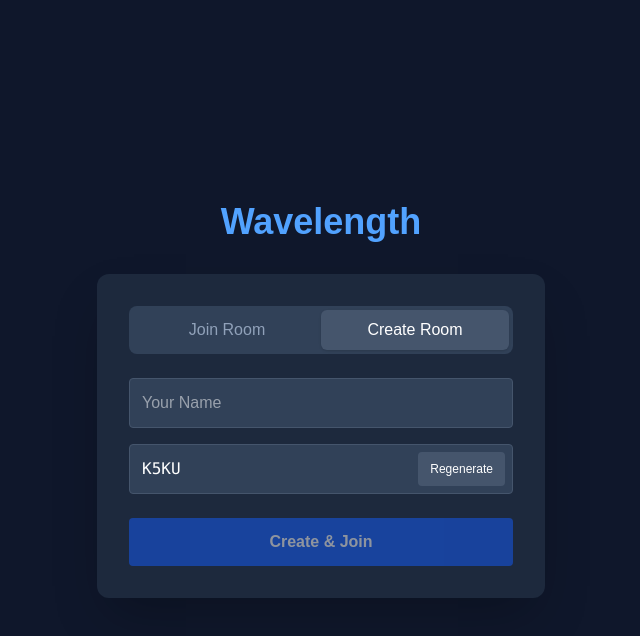
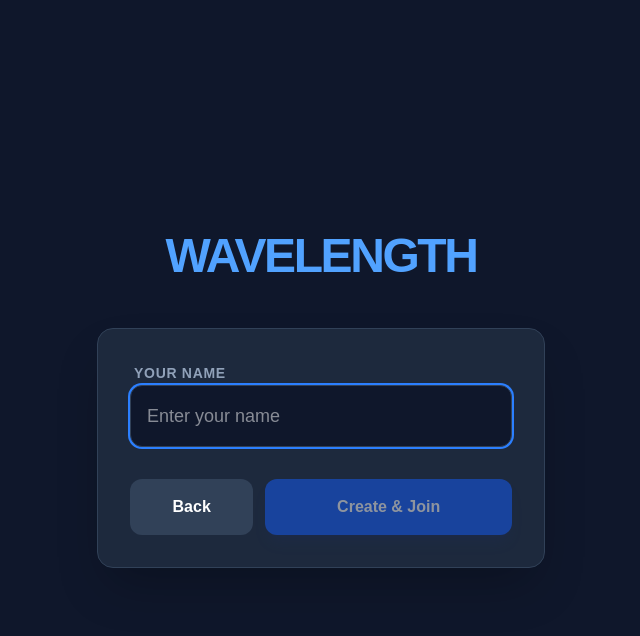
Before and after one commit to AndyDough/PartyGames, a Next.js app in the folder apps/web/: page / in a window 1280 px wide. Both pictures are taken after a click on the button "Create Room". Shown: the top 636 px of the page, without its empty margins (319-959 px from the left). Built offline with nearby package versions, Linux system fonts and the light colour scheme.

Commit message:
change flow of app to be a wizard menu style

```diff
--- a/apps/web/src/app/page.tsx
+++ b/apps/web/src/app/page.tsx
@@ -93,9 +93,7 @@ function Game({ room, name, mode, onExit }: { room: string; name: string; mode:
     <div className="min-h-screen bg-slate-900 text-white p-4">
       <header className="flex justify-between items-center mb-8 border-b border-slate-800 pb-4">
         <h1 className="text-2xl font-bold text-blue-400">Wavelength</h1>
-        <div className="text-center font-mono bg-slate-800 px-4 py-1 rounded border border-slate-700">
-            ROOM: {room}
-        </div>
+
         <div className="flex space-x-8">
           <div className="text-center">
             <p className="text-sm text-red-400 uppercase tracking-wider">Red Team</p>
@@ -206,11 +204,13 @@ function Game({ room, name, mode, onExit }: { room: string; name: string; mode:
 }
 
 export default function Home() {
+  const [step, setStep] = useState<"home" | "create-name" | "join-code" | "join-name">("home");
   const [room, setRoom] = useState("");
+  const [name, setName] = useState("");
   const [joined, setJoined] = useState(false);
-  const [name, setName] = useState("");
   const [mode, setMode] = useState<"join" | "create">("join");
   const [error, setError] = useState<string | null>(null);
+  const [isValidating, setIsValidating] = useState(false);
 
   const generateRoomCode = () => {
     const chars = "ABCDEFGHJKLMNPQRSTUVWXYZ23456789";
@@ -221,17 +221,47 @@ export default function Home() {
     return result;
   };
 
-  const handleModeChange = (newMode: "join" | "create") => {
-    setMode(newMode);
+  const handleStartCreate = () => {
+    setMode("create");
+    setRoom(generateRoomCode());
+    setStep("create-name");
     setError(null);
-    if (newMode === "create") {
-      setRoom(generateRoomCode());
+  };
+
+  const handleStartJoin = () => {
+    setMode("join");
+    setRoom("");
+    setStep("join-code");
+    setError(null);
+  };
+
+  const validateRoom = async () => {
+    if (!room || room.length < 4) {
+      setError("Please enter a 4-character room code");
+      return;
+    }
+
+    setIsValidating(true);
+    setError(null);
+    try {
+      const host = process.env.NEXT_PUBLIC_PARTYKIT_HOST || "localhost:1999";
+      const protocol = host.startsWith("localhost") ? "http" : "https";
+      const res = await fetch(`${protocol}://${host}/parties/main/${room}`);
+      const data = await res.json();
+
+      if (data.exists) {
+        setStep("join-name");
       } else {
-      setRoom("");
+        setError("Room not found. Make sure the code is correct.");
+      }
+    } catch (err) {
+      setError("Could not connect to server. Please try again.");
+    } finally {
+      setIsValidating(false);
     }
   };
 
-  const startGame = () => {
+  const joinGame = () => {
     if (name && room) {
       setJoined(true);
       setError(null);
@@ -240,6 +270,9 @@ export default function Home() {
 
   const handleExit = (errMsg?: string) => {
     setJoined(false);
+    setStep("home");
+    setName("");
+    setRoom("");
     if (errMsg) {
       setError(errMsg);
     }
@@ -251,76 +284,132 @@ export default function Home() {
 
   return (
     <div className="flex flex-col items-center justify-center min-h-screen bg-slate-900 text-white p-4">
-      <h1 className="text-4xl font-bold mb-8 text-blue-400">Wavelength</h1>
-      <div className="bg-slate-800 p-8 rounded-xl shadow-2xl w-full max-w-md space-y-6">
-        <div className="flex bg-slate-700 p-1 rounded-lg">
-          <button
-            onClick={() => handleModeChange("join")}
-            className={`flex-1 py-2 rounded-md font-medium transition-colors ${
-              mode === "join" ? "bg-slate-600 text-white shadow-sm" : "text-slate-400 hover:text-slate-200"
-            }`}
-          >
-            Join Room
-          </button>
-          <button
-            onClick={() => handleModeChange("create")}
-            className={`flex-1 py-2 rounded-md font-medium transition-colors ${
-              mode === "create" ? "bg-slate-600 text-white shadow-sm" : "text-slate-400 hover:text-slate-200"
-            }`}
-          >
-            Create Room
-          </button>
-        </div>
+      <h1 className="text-5xl font-black mb-12 text-blue-400 tracking-tighter">WAVELENGTH</h1>
 
+      <div className="bg-slate-800 p-8 rounded-2xl shadow-2xl w-full max-w-md space-y-8 border border-slate-700">
         {error && (
-            <div className="bg-red-500/20 border border-red-500 text-red-200 p-3 rounded text-sm text-center">
+            <div className="bg-red-500/20 border border-red-500/50 text-red-200 p-4 rounded-xl text-sm text-center animate-in fade-in slide-in-from-top-2 duration-300">
                 {error}
             </div>
         )}
 
+        {step === "home" && (
           <div className="space-y-4">
+            <button
+              onClick={handleStartCreate}
+              className="w-full bg-blue-600 hover:bg-blue-500 text-white font-bold py-5 rounded-2xl transition-all active:scale-95 text-xl shadow-lg shadow-blue-900/20"
+            >
+              Create Room
+            </button>
+            <button
+              onClick={handleStartJoin}
+              className="w-full bg-slate-700 hover:bg-slate-600 text-white font-bold py-5 rounded-2xl transition-all active:scale-95 text-xl border border-slate-600"
+            >
+              Join Room
+            </button>
+          </div>
+        )}
+
+        {step === "create-name" && (
+          <div className="space-y-6">
+            <div className="space-y-2">
+              <label className="text-sm font-semibold text-slate-400 uppercase tracking-wider ml-1">Your Name</label>
               <input
                 type="text"
-            placeholder="Your Name"
-            className="w-full p-3 rounded bg-slate-700 border border-slate-600 focus:outline-none focus:border-blue-500"
+                autoFocus
+                placeholder="Enter your name"
+                className="w-full p-4 rounded-xl bg-slate-900 border border-slate-700 focus:outline-none focus:ring-2 focus:ring-blue-500 transition-all text-lg"
                 value={name}
-            onChange={(e) => {
-                setName(e.target.value);
-                setError(null);
-            }}
+                onChange={(e) => setName(e.target.value)}
+                onKeyDown={(e) => e.key === "Enter" && name && joinGame()}
               />
-          <div className="relative">
+            </div>
+            <div className="flex space-x-3 pt-2">
+              <button
+                onClick={() => setStep("home")}
+                className="flex-1 bg-slate-700 hover:bg-slate-600 text-white font-bold py-4 rounded-xl transition-all"
+              >
+                Back
+              </button>
+              <button
+                onClick={joinGame}
+                disabled={!name}
+                className="flex-[2] bg-blue-600 hover:bg-blue-500 disabled:opacity-50 disabled:cursor-not-allowed text-white font-bold py-4 rounded-xl transition-all shadow-lg shadow-blue-900/20"
+              >
+                Create & Join
+              </button>
+            </div>
+          </div>
+        )}
+
+        {step === "join-code" && (
+          <div className="space-y-6">
+            <div className="space-y-2">
+              <label className="text-sm font-semibold text-slate-400 uppercase tracking-wider ml-1">Room Code</label>
               <input
                 type="text"
-              placeholder="Room Code"
-              className={`w-full p-3 rounded bg-slate-700 border border-slate-600 focus:outline-none focus:border-blue-500 uppercase font-mono ${
-                mode === "create" ? "pr-24" : ""
-              }`}
+                autoFocus
+                maxLength={4}
+                placeholder="ABCD"
+                className="w-full p-4 rounded-xl bg-slate-900 border border-slate-700 focus:outline-none focus:ring-2 focus:ring-blue-500 transition-all text-3xl text-center font-mono font-black uppercase tracking-widest"
                 value={room}
-              readOnly={mode === "create"}
-              onChange={(e) => {
-                  setRoom(e.target.value.toUpperCase());
-                  setError(null);
-              }}
+                onChange={(e) => setRoom(e.target.value.toUpperCase())}
+                onKeyDown={(e) => e.key === "Enter" && room.length === 4 && validateRoom()}
               />
-            {mode === "create" && (
+            </div>
+            <div className="flex space-x-3 pt-2">
               <button
-                onClick={() => setRoom(generateRoomCode())}
-                className="absolute right-2 top-2 bottom-2 px-3 bg-slate-600 hover:bg-slate-500 text-xs rounded transition-colors"
+                onClick={() => setStep("home")}
+                className="flex-1 bg-slate-700 hover:bg-slate-600 text-white font-bold py-4 rounded-xl transition-all"
               >
-                Regenerate
+                Back
               </button>
-            )}
+              <button
+                onClick={validateRoom}
+                disabled={room.length < 4 || isValidating}
+                className="flex-[2] bg-blue-600 hover:bg-blue-500 disabled:opacity-50 disabled:cursor-not-allowed text-white font-bold py-4 rounded-xl transition-all shadow-lg shadow-blue-900/20"
+              >
+                {isValidating ? "Checking..." : "Next"}
+              </button>
             </div>
           </div>
+        )}
 
+        {step === "join-name" && (
+          <div className="space-y-6">
+            <div className="text-center bg-slate-900/50 py-3 rounded-xl border border-slate-700/50 mb-2">
+              <span className="text-slate-500 text-xs uppercase font-bold tracking-widest">Joining Room</span>
+              <div className="text-2xl font-mono font-black text-blue-400">{room}</div>
+            </div>
+            <div className="space-y-2">
+              <label className="text-sm font-semibold text-slate-400 uppercase tracking-wider ml-1">Your Name</label>
+              <input
+                type="text"
+                autoFocus
+                placeholder="Enter your name"
+                className="w-full p-4 rounded-xl bg-slate-900 border border-slate-700 focus:outline-none focus:ring-2 focus:ring-blue-500 transition-all text-lg"
+                value={name}
+                onChange={(e) => setName(e.target.value)}
+                onKeyDown={(e) => e.key === "Enter" && name && joinGame()}
+              />
+            </div>
+            <div className="flex space-x-3 pt-2">
               <button
-          onClick={startGame}
-          disabled={!name || !room}
-          className="w-full bg-blue-600 hover:bg-blue-500 disabled:opacity-50 disabled:cursor-not-allowed text-white font-bold py-3 rounded transition-colors"
+                onClick={() => setStep("join-code")}
+                className="flex-1 bg-slate-700 hover:bg-slate-600 text-white font-bold py-4 rounded-xl transition-all"
               >
-          {mode === "join" ? "Join Game" : "Create & Join"}
+                Back
               </button>
+              <button
+                onClick={joinGame}
+                disabled={!name}
+                className="flex-[2] bg-blue-600 hover:bg-blue-500 disabled:opacity-50 disabled:cursor-not-allowed text-white font-bold py-4 rounded-xl transition-all shadow-lg shadow-blue-900/20"
+              >
+                Join Game
+              </button>
+            </div>
+          </div>
+        )}
       </div>
     </div>
   );
```
Also changed, not shown: 1 other file (tests, documents, lock files or other folders). Lines whose indentation alone changed are shown as unchanged.
